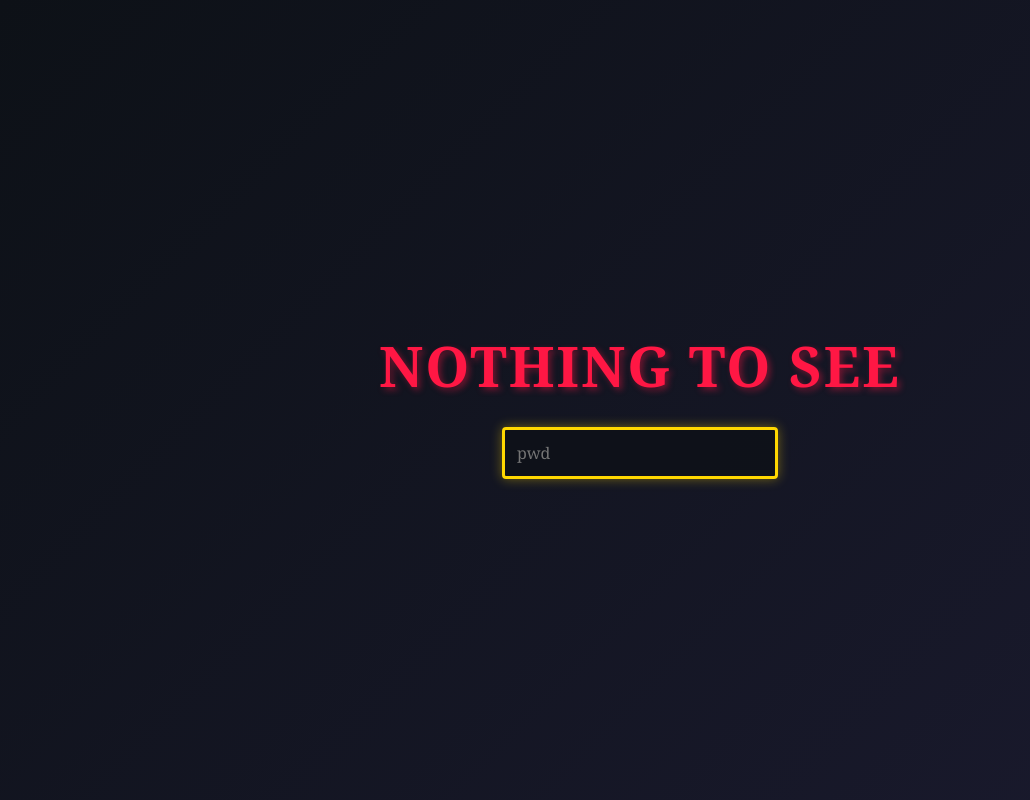
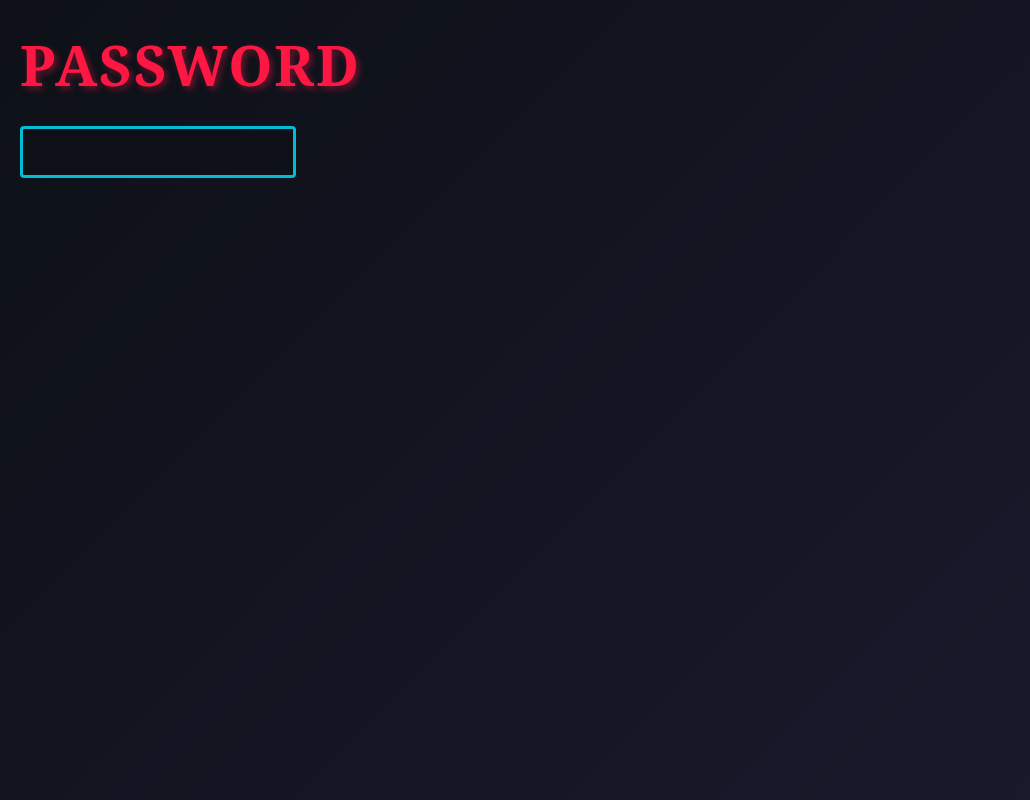
Before and after one commit to runfromrobots/notsh, a Next.js app: page / in a window 1280 px wide. Shown: the whole page, without its empty margins (0-1030 px from the left). Built offline with nearby package versions, Linux system fonts and the light colour scheme.

Commit message:
Ultra-minimal home page - no styles, no state complexity

```diff
--- a/app/page.tsx
+++ b/app/page.tsx
@@ -1,114 +1,51 @@
 'use client'
-
 import { useState, useEffect } from 'react'
 import { useRouter } from 'next/navigation'
 
-const CORRECT_PASSWORD = 'lovesexsecretgod'
-
 export default function Home() {
   const router = useRouter()
-  const [mounted, setMounted] = useState(false)
-  const [isAuthenticated, setIsAuthenticated] = useState(false)
-  const [password, setPassword] = useState('')
-  const [playerName, setPlayerName] = useState('')
-  const [gameCode, setGameCode] = useState('')
-  const [loading, setLoading] = useState(false)
+  const [auth, setAuth] = useState(false)
+  const [pwd, setPwd] = useState('')
+  const [name, setName] = useState('')
+  const [code, setCode] = useState('')
 
   useEffect(() => {
-    setMounted(true)
-    const savedAuth = localStorage.getItem('sosGameAuth')
-    if (savedAuth === 'true') {
-      setIsAuthenticated(true)
+    if (typeof window !== 'undefined') {
+      if (localStorage.getItem('auth')) setAuth(true)
     }
   }, [])
 
-  if (!mounted) return null
-
-  const handlePasswordSubmit = (e: React.KeyboardEvent<HTMLInputElement>) => {
-    if (e.key === 'Enter') {
-      if (password === CORRECT_PASSWORD) {
-        setIsAuthenticated(true)
-        localStorage.setItem('sosGameAuth', 'true')
-        setPassword('')
-      } else {
-        setPassword('')
-        alert('Wrong password')
-      }
-    }
-  }
-
-  const handleCreateGame = async () => {
-    if (!playerName.trim()) {
-      alert('Please enter your name')
-      return
-    }
-
-    setLoading(true)
-    try {
-      const res = await fetch('/api/games', {
-        method: 'POST',
-        headers: { 'Content-Type': 'application/json' },
-        body: JSON.stringify({ playerName: playerName.trim() }),
-      })
-
-      const data = await res.json()
-      localStorage.setItem('playerName', playerName.trim())
-      router.push(`/board/${data.gameId}`)
-    } catch (error) {
-      alert('Error')
-      setLoading(false)
-    }
-  }
-
-  const handleJoinGame = async () => {
-    if (!playerName.trim()) {
-      alert('Please enter your name')
-      return
-    }
-
-    const code = gameCode.trim()
-    if (!code) {
-      alert('Please enter code')
-      return
-    }
-
-    setLoading(true)
-    try {
-      const lookupRes = await fetch(`/api/games/lookup?code=${code}`)
-      const lookup = await lookupRes.json()
-
-      const res = await fetch(`/api/games/${lookup.gameId}/join`, {
-        method: 'POST',
-        headers: { 'Content-Type': 'application/json' },
-        body: JSON.stringify({ playerName: playerName.trim() }),
-      })
-
-      localStorage.setItem('playerName', playerName.trim())
-      router.push(`/board/${lookup.gameId}`)
-    } catch (error) {
-      alert('Error')
-      setLoading(false)
-    }
-  }
-
-  if (!isAuthenticated) {
-    return (
-      <div style={{ display: 'flex', justifyContent: 'center', alignItems: 'center', height: '100vh', flexDirection: 'column' }}>
-        <h1>NOTHING TO SEE</h1>
-        <input type="password" placeholder="pwd" value={password} onChange={(e) => setPassword(e.target.value)} onKeyPress={handlePasswordSubmit} autoFocus />
-      </div>
-    )
-  }
-
   return (
-    <div style={{ padding: '2rem' }}>
-      <h1>SOS GAME v2</h1>
-      <input type="text" placeholder="name" value={playerName} onChange={(e) => setPlayerName(e.target.value)} maxLength={20} />
-      <button onClick={handleCreateGame}>Create</button>
-      <div style={{ marginTop: '1rem' }}>
-        <input type="text" placeholder="code" value={gameCode} onChange={(e) => setGameCode(e.target.value.toUpperCase())} maxLength={6} />
-        <button onClick={handleJoinGame}>Join</button>
-      </div>
+    <div style={{ padding: '20px' }}>
+      {!auth ? (
+        <>
+          <h1>Password</h1>
+          <input type="password" onChange={(e) => setPwd(e.target.value)} onKeyDown={(e) => {
+            if (e.key === 'Enter') {
+              if (pwd === 'lovesexsecretgod') {
+                localStorage.setItem('auth', '1')
+                setAuth(true)
+              } else alert('Wrong')
+            }
+          }} />
+        </>
+      ) : (
+        <>
+          <h1>SOS</h1>
+          <input placeholder="Name" onChange={(e) => setName(e.target.value)} />
+          <button onClick={async () => {
+            const res = await fetch('/api/games', { method: 'POST', body: JSON.stringify({ playerName: name }) })
+            const data = await res.json()
+            router.push(`/board/${data.gameId}`)
+          }}>Create</button>
+          <input placeholder="Code" onChange={(e) => setCode(e.target.value)} />
+          <button onClick={async () => {
+            const res = await fetch(`/api/games/lookup?code=${code}`)
+            const data = await res.json()
+            router.push(`/board/${data.gameId}`)
+          }}>Join</button>
+        </>
+      )}
     </div>
   )
 }
```
